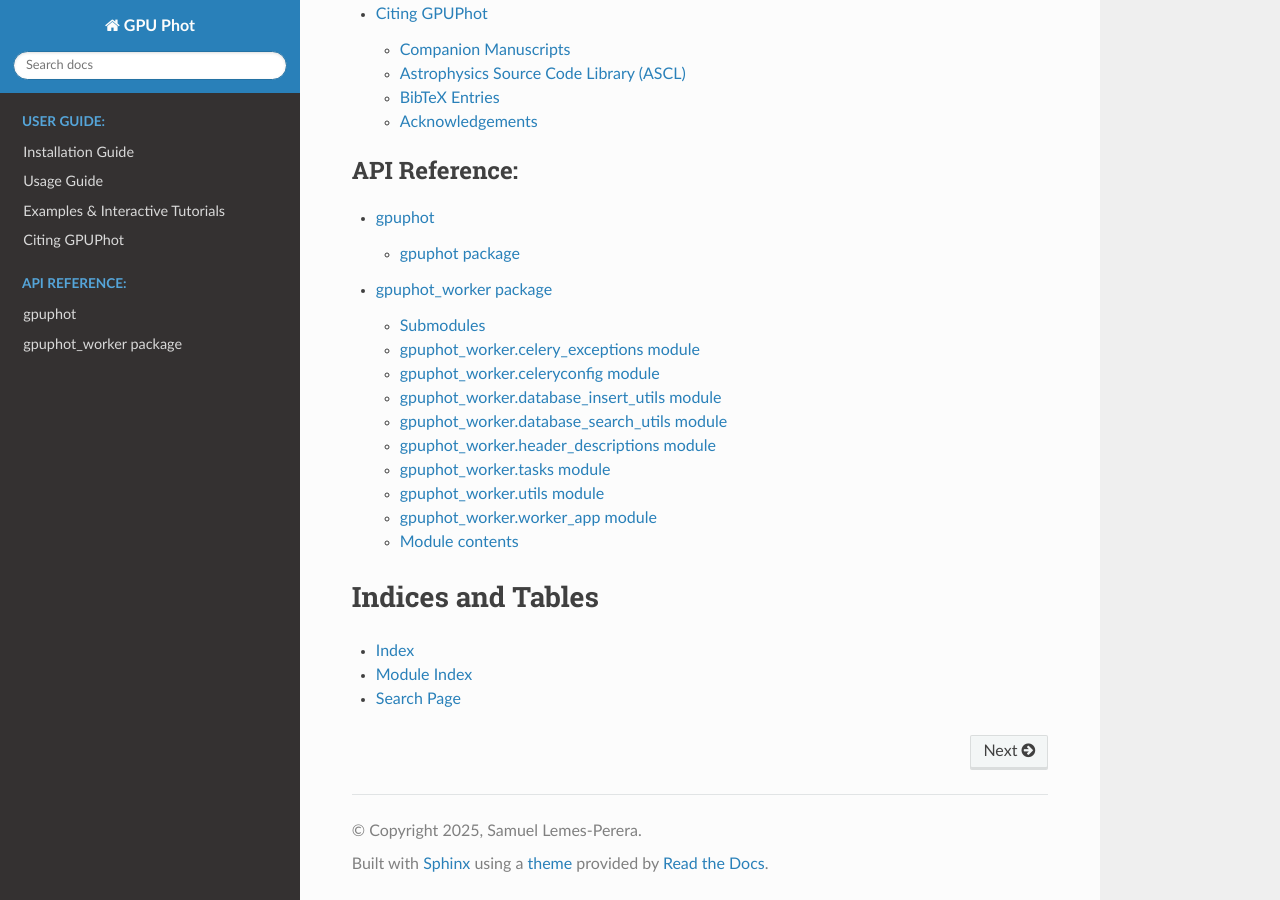
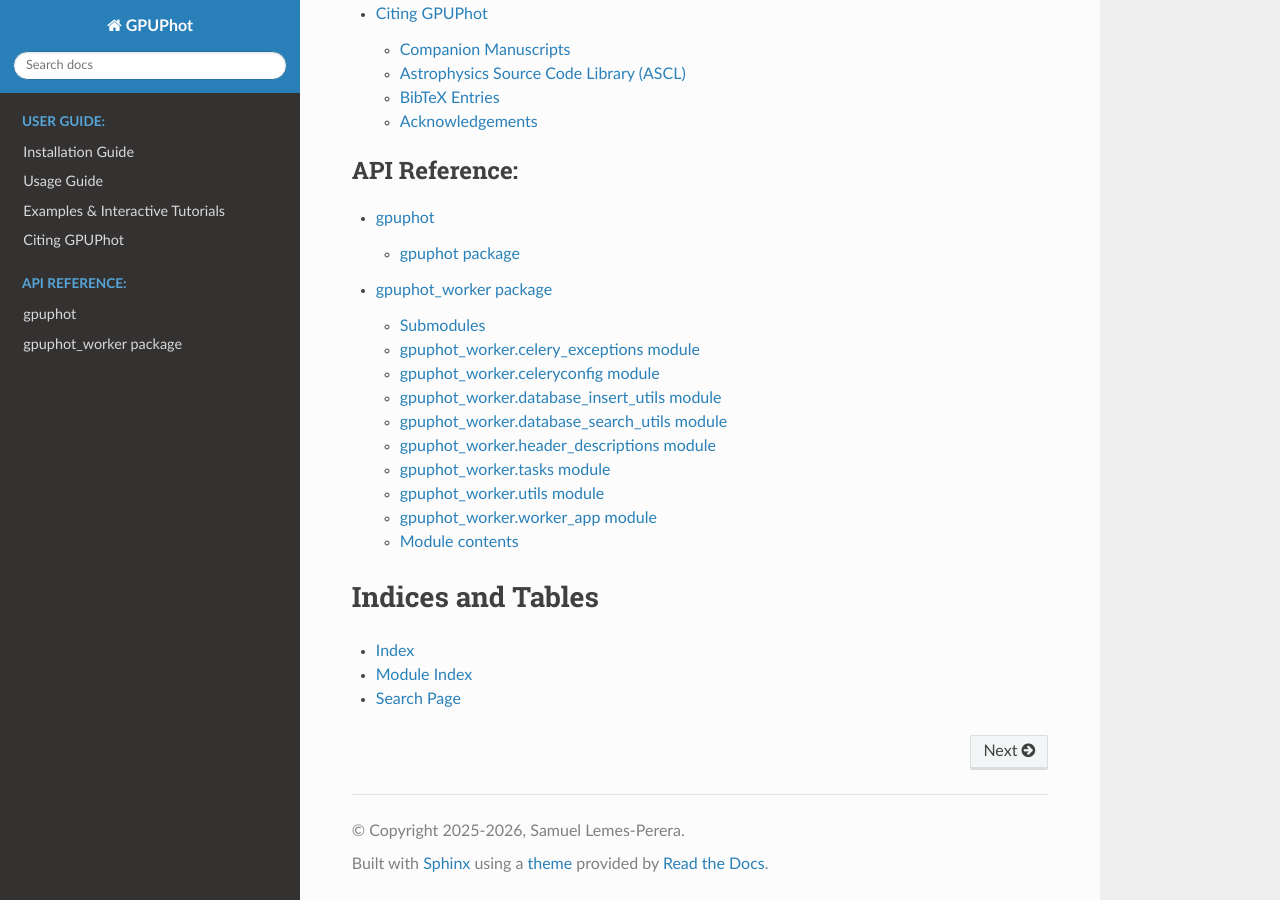
Before and after one commit to Light-Bridges/GPUPhot, a Sphinx documentation site: the page built from docs/source/index.rst, in a window 1280 px wide and 900 px high, scrolled down 1150 px. Built offline with Sphinx 7.4.7 and the Read the Docs theme 3.1.0, drawn with Linux system fonts in a browser that asks for light colours; pages that are not in the unit, such as notebooks, are missing from menus.

Commit message:
docs: standardize project name to GPUPhot in Sphinx conf

```diff
--- a/docs/source/conf.py
+++ b/docs/source/conf.py
@@ -14,8 +14,8 @@ sys.path.insert(0, os.path.abspath('../../notebooks'))
 # -- Project information -----------------------------------------------------
 # https://www.sphinx-doc.org/en/master/usage/configuration.html#project-information
 
-project = 'GPU Phot'
-copyright = '2025, Samuel Lemes-Perera'
+project = 'GPUPhot'
+copyright = '2025-2026, Samuel Lemes-Perera'
 author = 'Samuel Lemes-Perera'
 
 import os
```
